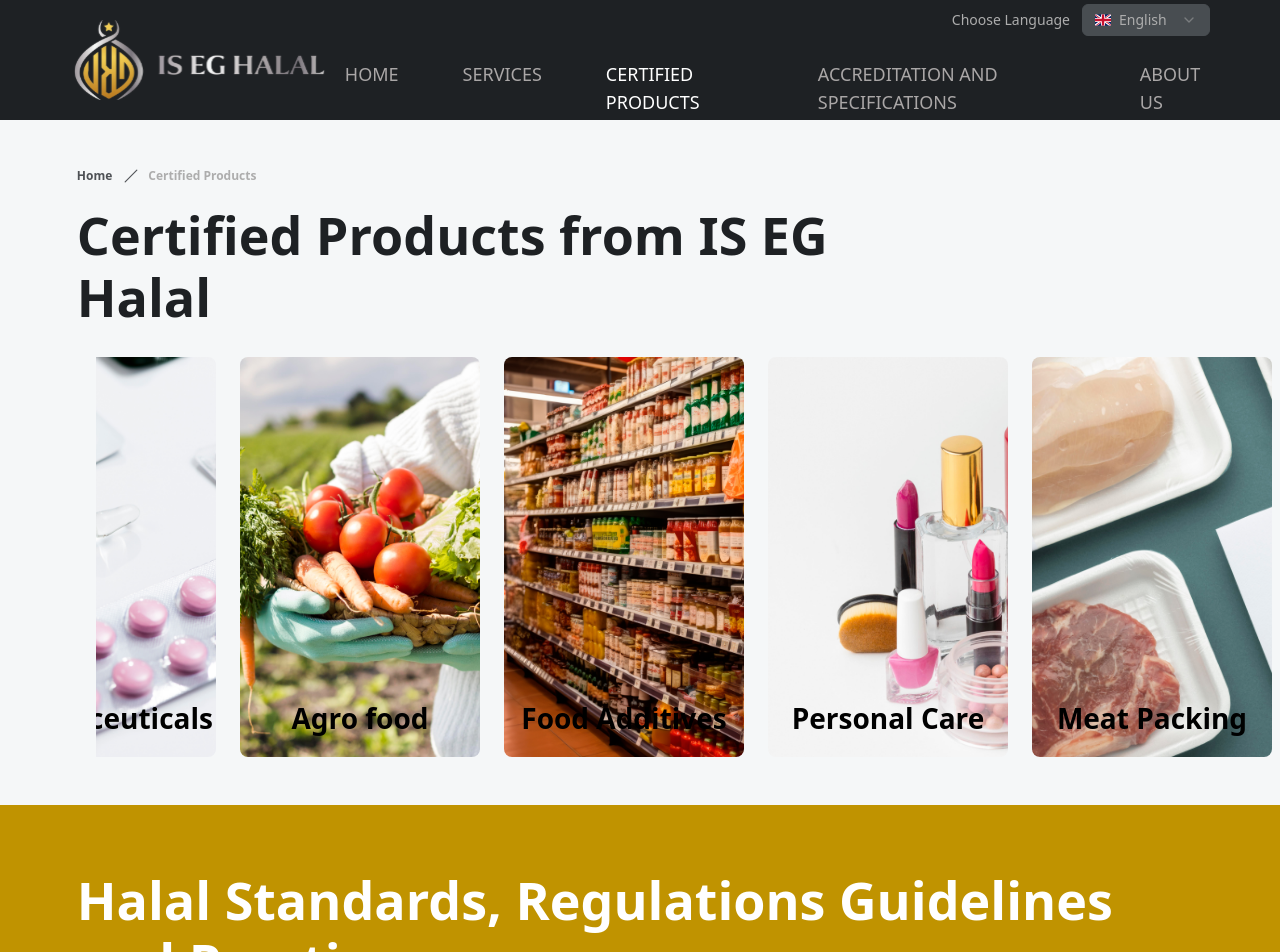
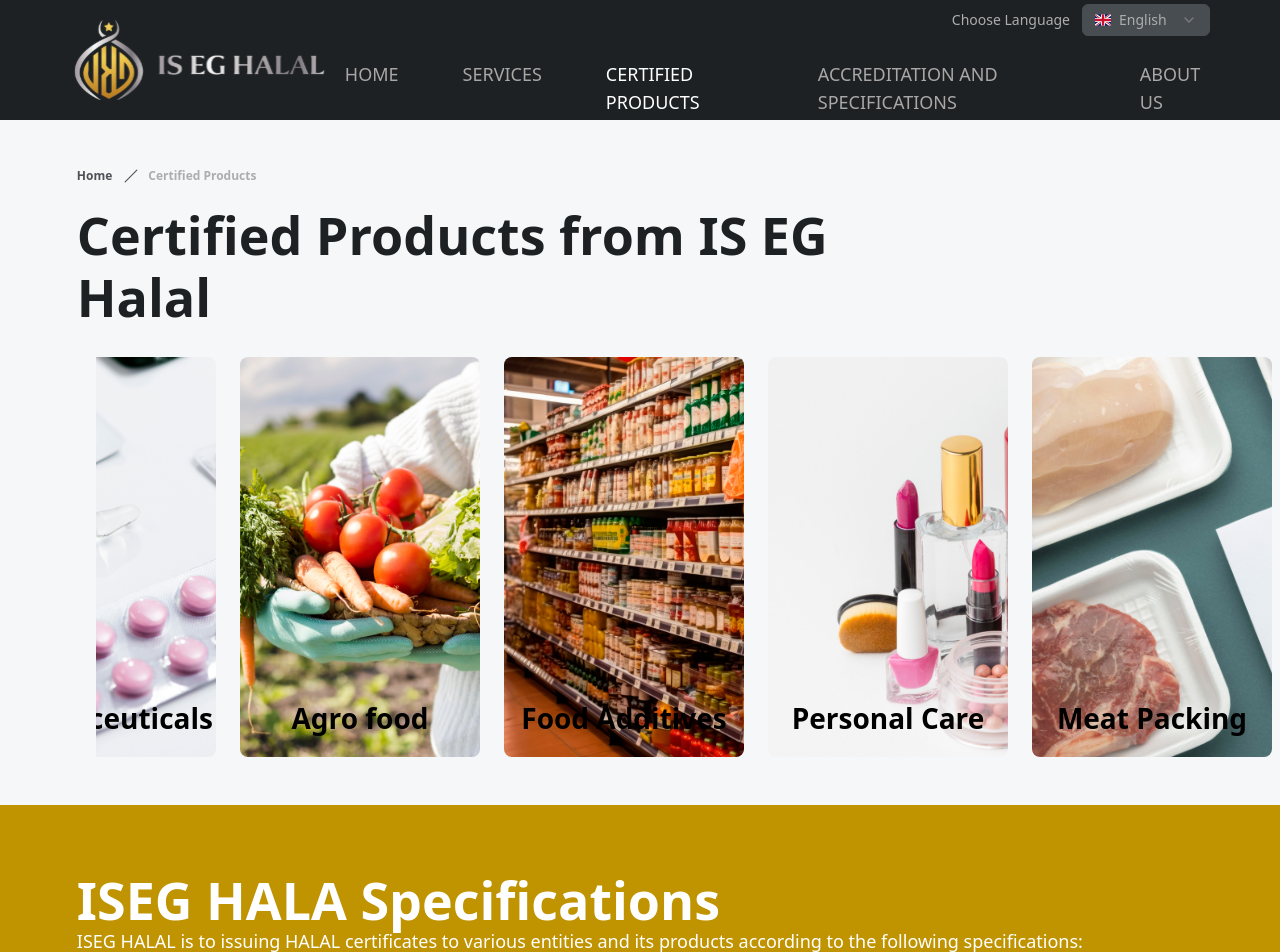
Before and after one commit to abdelrhmansaleh96/halal-2, a React (Vite) app: page /certified-products in a window 1280 px wide. Shown: the top 952 px of the page. Built offline with nearby package versions, Linux system fonts and the light colour scheme.

Commit message:
add sub-text for products

```diff
--- a/public/locales/ar/global.json
+++ b/public/locales/ar/global.json
@@ -58,7 +58,8 @@
     "submitYourInQuiry": "أرسل استفسارك"
   },
   "certifiedProducts": {
-    "HalalStandards": "معايير الحلال، اللوائح التوجيهية والممارسات",
+    "HalalStandards": "مواصفات ISEG",
+    "HalalStandards-sub": "تقوم ISEG HALAL بإصدار شهادات الحلال لمختلف الكيانات ومنتجاتها وفقًا للمواصفات التالية:",
     "HalalStandardsAndRegulations": "معايير ولوائح الحلال:",
     "ISEGHALALInternationalSpecifications": "تطبق ISEG HALAL معايير الحلال وفقًا للمواصفات الدولية ذات الصلة:",
     "whoAreOurClients": "من هم عملاؤنا؟",
--- a/public/locales/en/global.json
+++ b/public/locales/en/global.json
@@ -58,7 +58,8 @@
     "submitYourInQuiry": "Submit your Inquiry"
   },
   "certifiedProducts": {
-    "HalalStandards": "Halal Standards, Regulations Guidelines and Practices",
+    "HalalStandards": "ISEG HALA Specifications ",
+    "HalalStandards-sub": "ISEG HALAL is to issuing HALAL certificates to various entities and its products according to the following specifications:",
     "HalalStandardsAndRegulations": "Halal Standards and regulations:",
     "ISEGHALALInternationalSpecifications": "ISEG HALAL applies Halal standards according to the relevant international specifications:",
     "whoAreOurClients": "Who are our clients?",
--- a/src/features/products/components/halalStandards/halalStandards.products.tsx
+++ b/src/features/products/components/halalStandards/halalStandards.products.tsx
@@ -5,6 +5,7 @@ import { HalalStandardsTitle } from "../../shared";
 import MainContainer from "@/shared/components/mainContainer/mainContainer";
 import SectionSubTitle from "@/shared/components/sectionSubTitle/sectionSubTitle";
 import { useTranslation } from "react-i18next";
+import CardDescription from "@/shared/components/cardDescription/cardDescription";
 
 export const HalalStandardsProducts = () => {
   const { t } = useTranslation();
@@ -12,10 +13,16 @@ export const HalalStandardsProducts = () => {
     <div className="bg-[#C09300] xxl:py-[76px] xl:py-[64px] lg:py-[48px] md:py-[36px] py-[24px]  halal-standards">
       <MainContainer>
         <div className="flex flex-col xxl:gap-[86px] xl:gap-[72px] lg:gap-[58px] md:gap-[36px] gap-[24px]">
-          <SectionSubTitle
-            text="certifiedProducts.HalalStandards"
-            className="text-white "
-          />
+          <div>
+            <SectionSubTitle
+              text="certifiedProducts.HalalStandards"
+              className="text-white "
+            />
+            <CardDescription
+              className="text-white "
+              text={"certifiedProducts.HalalStandards-sub"}
+            />
+          </div>
 
           <div className="grid lg:grid-cols-12 grid-cols-1 xxl:gap-[52px] xl:gap-[36px] lg:gap-[24px] md:gap-[18px] gap-[12px]">
             <div className="col-span-5 flex flex-col xxl:gap-[40px] xl:gap-[32px] lg:gap-[20px] md:gap-[16px] gap-[10px]  ">
--- a/src/shared/components/cardDescription/cardDescription.tsx
+++ b/src/shared/components/cardDescription/cardDescription.tsx
@@ -1,3 +1,4 @@
+import { useTranslation } from "react-i18next";
 import "./cardDescription.scss";
 interface Props {
   text: string;
@@ -5,13 +6,15 @@ interface Props {
 }
 
 const CardDescription = ({ className, text }: Props) => {
+  const { t } = useTranslation();
+
   return (
     <h4
       className={`font-normal text-[#AEAEAE]  card-description ${
         className && className
       }`}
     >
-      {text}
+      {t(text)}
     </h4>
   );
 };
```
